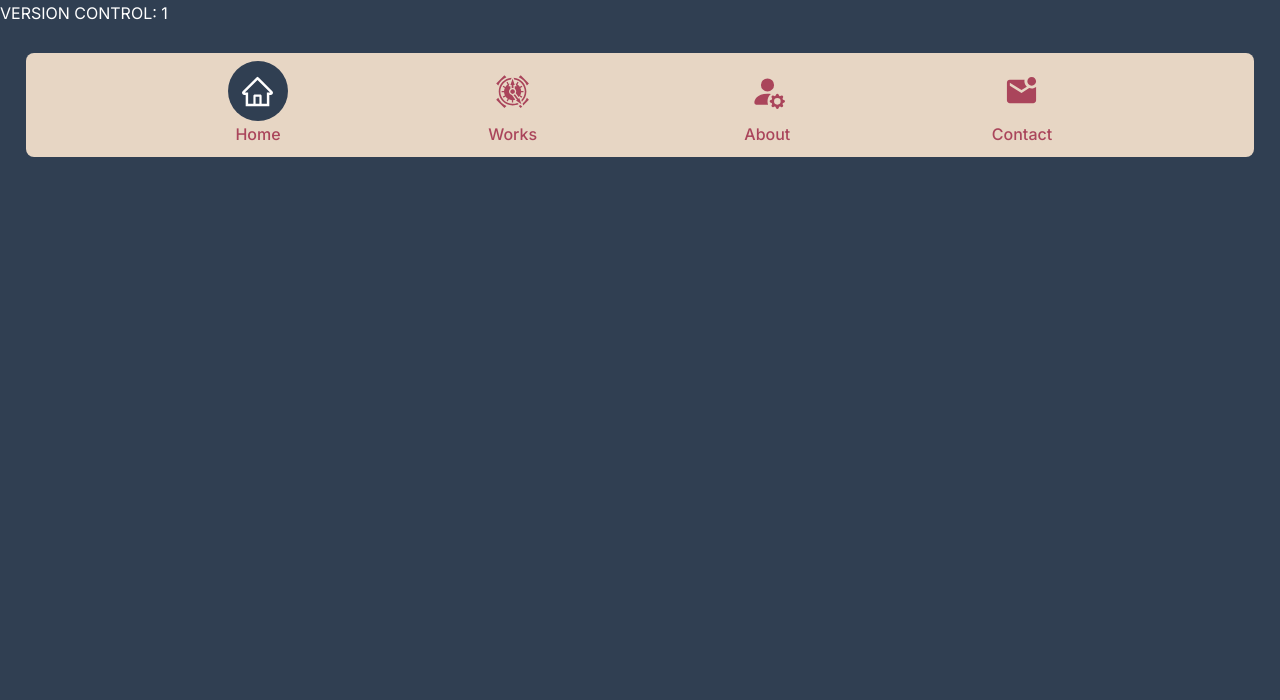
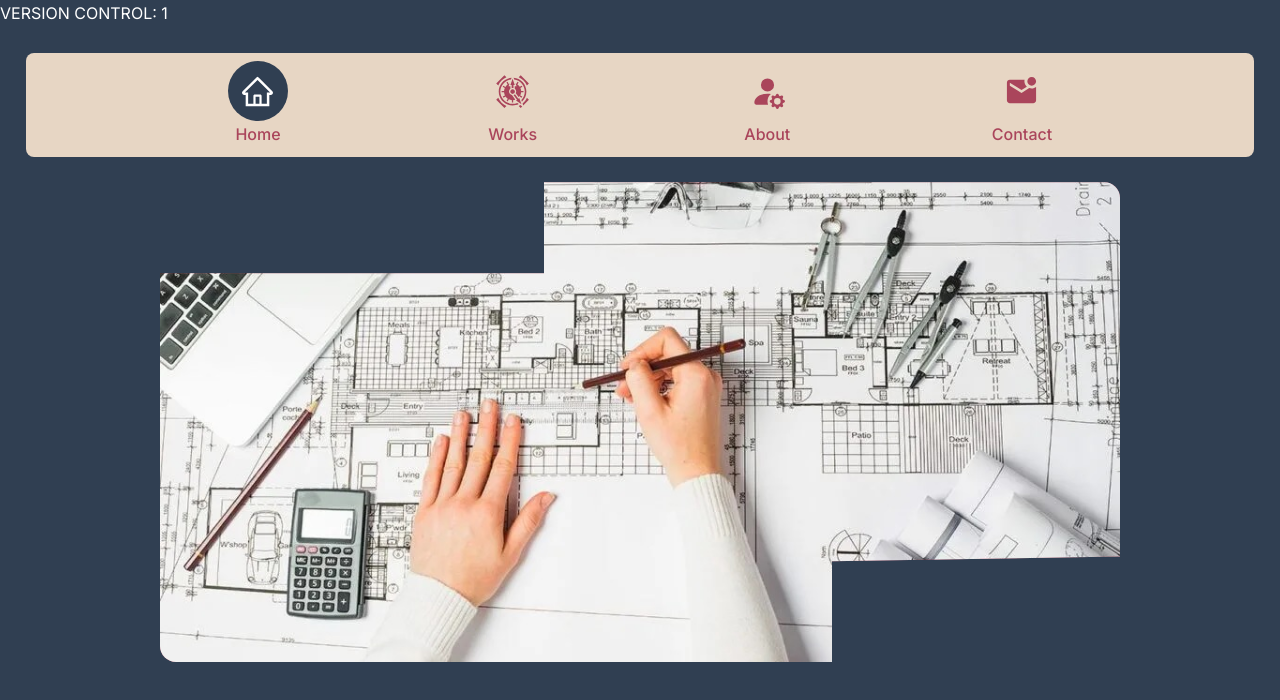
Before and after one commit to jamesmiayo/portfolio_johnbryan, a React (Create React App) app: page / in a window 1280 px wide. Shown: the top 700 px of the page. Built offline with nearby package versions, Linux system fonts and the light colour scheme; the HTML template or start-up script is replaced by a standard one.

Commit message:
add banner

```diff
--- a/src/App.js
+++ b/src/App.js
@@ -1,11 +1,13 @@
 import React from 'react';
 import Nav from './components/navbar/Nav';
+import Banner from './frames/banner/Banner';
 
 const App = () => {
   return (
     <div>
       <div>VERSION CONTROL: 1</div>
       <Nav />
+      <Banner />
     </div>
   );
 };
--- a/src/components/navbar/nav.css
+++ b/src/components/navbar/nav.css
@@ -7,7 +7,6 @@ nav {
   flex-direction: row;
   justify-content: space-evenly;
   z-index: 100;
-  position: fixed;
   rotate: 0deg;
   border-radius: 0.5rem;
   backdrop-filter: blur (15px);
--- /dev/null
+++ b/src/frames/banner/Banner.jsx
@@ -0,0 +1,13 @@
+import React from 'react';
+import './banner.css';
+import banner from '../../images/arch.jpg';
+
+const Banner = () => {
+  return (
+    <div className="container container__banner">
+      <img src={banner} alt="banner" className="img__banner" />
+    </div>
+  );
+};
+
+export default Banner;
--- /dev/null
+++ b/src/frames/banner/banner.css
@@ -0,0 +1,18 @@
+.container__banner {
+  background: var(--color-red);
+  clip-path: polygon(
+    40% 19%,
+    40% 0,
+    100% 0,
+    100% 78%,
+    70% 79%,
+    70% 100%,
+    0 100%,
+    0 19%
+  );
+  border-radius: 1rem;
+}
+
+.img__banner {
+  border-radius: 1rem 1rem;
+}
--- a/src/index.css
+++ b/src/index.css
@@ -28,7 +28,7 @@
 
   --container-width-lg: 75%;
   --container-width-md: 86%;
-  --container-width-sm: 100%;
+  --container-width-sm: 96%;
 }
 
 html {
```
Also changed, not shown: src/images/arch.jpg (renamed from files for jb/arch.jpg).
